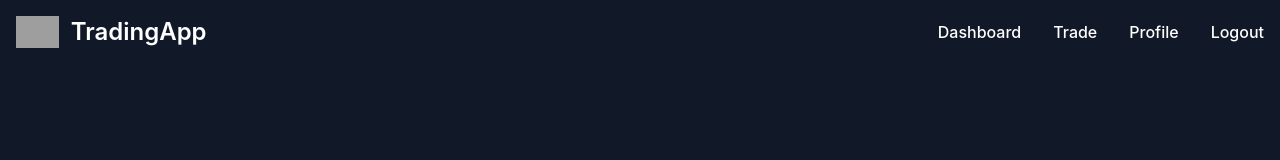
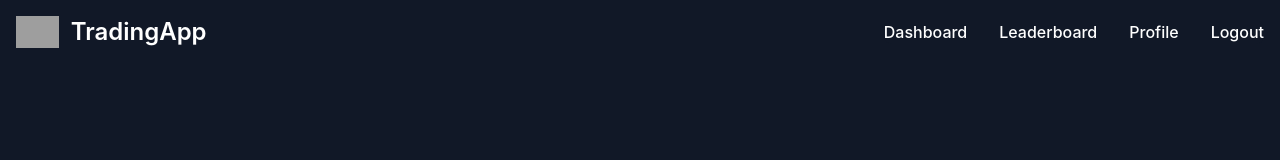
Before and after one commit to reyyhaneh/trading-app, a React (Create React App) app in the folder frontend/: page / in a window 1280 px wide. Shown: the top 160 px of the page. Built offline with nearby package versions, Linux system fonts and the light colour scheme; sample sign-in values are in the browser's storage; grey boxes are pictures that could not be loaded.

Commit message:
leaderboard

```diff
--- a/frontend/src/components/Navbar.js
+++ b/frontend/src/components/Navbar.js
@@ -69,10 +69,10 @@ const Navbar = () => {
                   </li>
                   <li>
                     <Link
-                      to="/trade"
+                      to="/leaderboard"
                       className="block py-2 px-3 text-gray-900 rounded hover:bg-gray-100 md:hover:bg-transparent md:border-0 md:hover:text-blue-700 md:p-0 dark:text-white md:dark:hover:text-blue-500 dark:hover:bg-gray-700 dark:hover:text-white md:dark:hover:bg-transparent"
                     >
-                      Trade
+                      Leaderboard
                     </Link>
                   </li>
                   <li>
```
